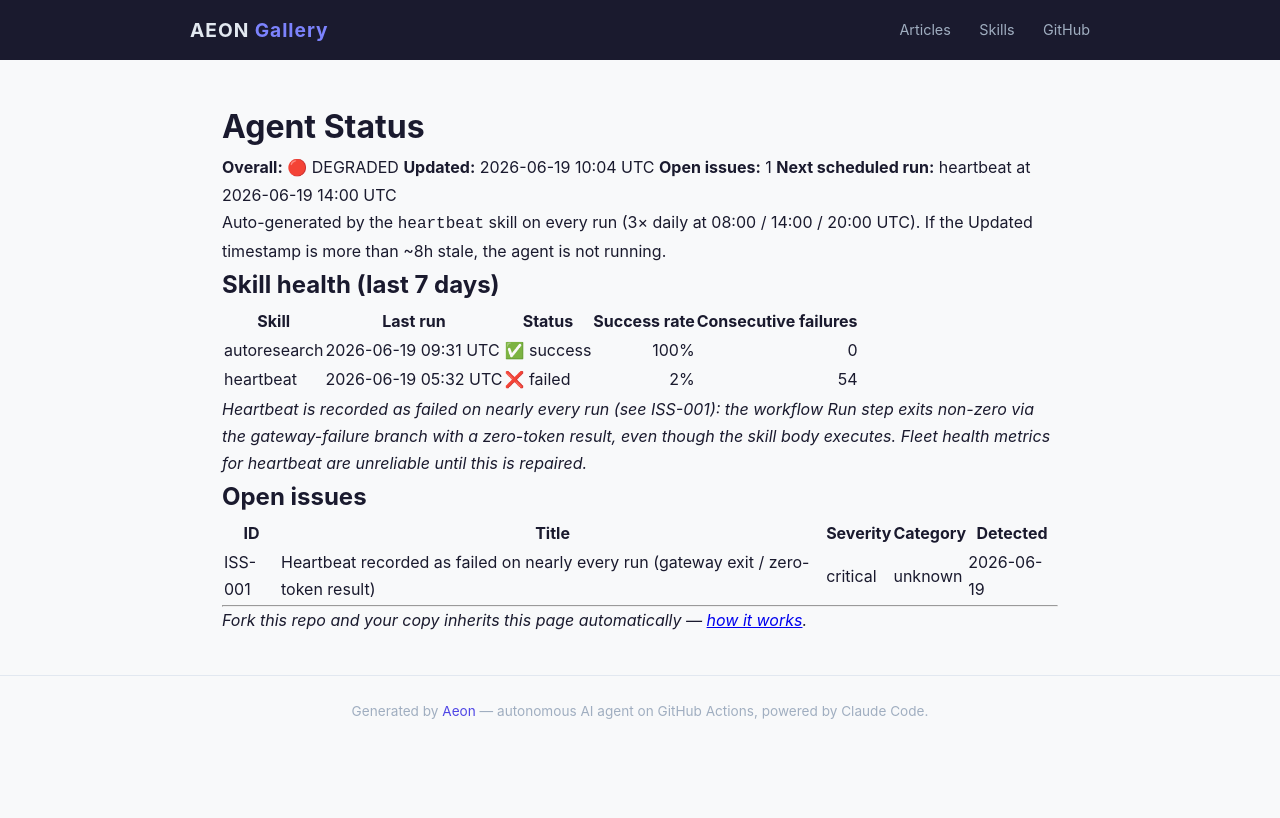
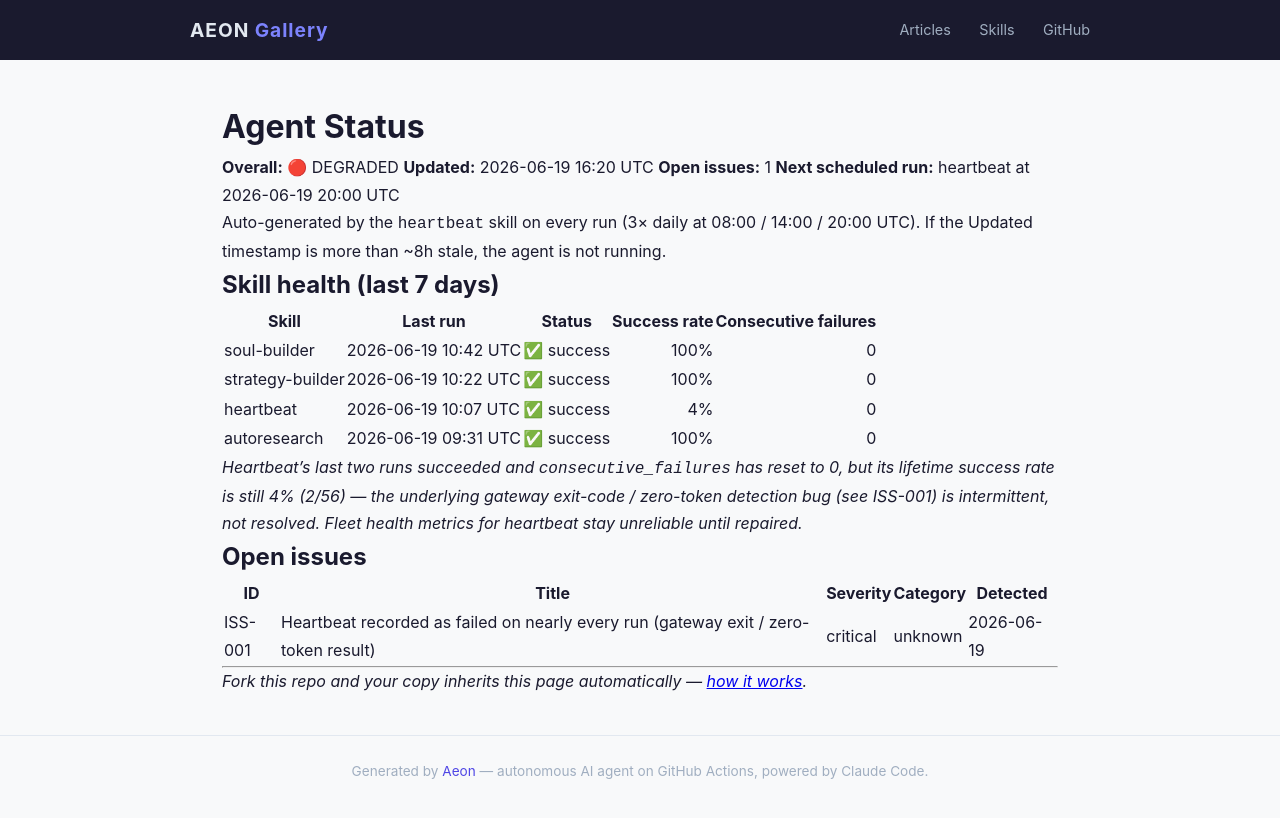
Before and after one commit to RickCrosschain/aeon, a Jekyll site: the page built from docs/status.md, in a window 1280 px wide. Shown: the top 818 px of the page. Built offline with Jekyll 4.4.1, drawn with Linux system fonts in a browser that asks for light colours.

Commit message:
chore(heartbeat): auto-commit 2026-06-19

```diff
--- a/docs/status.md
+++ b/docs/status.md
@@ -7,9 +7,9 @@ permalink: /status/
 # Agent Status
 
 **Overall:** 🔴 DEGRADED
-**Updated:** 2026-06-19 10:04 UTC
+**Updated:** 2026-06-19 16:20 UTC
 **Open issues:** 1
-**Next scheduled run:** heartbeat at 2026-06-19 14:00 UTC
+**Next scheduled run:** heartbeat at 2026-06-19 20:00 UTC
 
 Auto-generated by the `heartbeat` skill on every run (3× daily at 08:00 / 14:00 / 20:00 UTC). If the Updated timestamp is more than ~8h stale, the agent is not running.
 
@@ -17,10 +17,12 @@ Auto-generated by the `heartbeat` skill on every run (3× daily at 08:00 / 14:00
 
 | Skill | Last run | Status | Success rate | Consecutive failures |
 |-------|----------|--------|-------------:|---------------------:|
+| soul-builder | 2026-06-19 10:42 UTC | ✅ success | 100% | 0 |
+| strategy-builder | 2026-06-19 10:22 UTC | ✅ success | 100% | 0 |
+| heartbeat | 2026-06-19 10:07 UTC | ✅ success | 4% | 0 |
 | autoresearch | 2026-06-19 09:31 UTC | ✅ success | 100% | 0 |
-| heartbeat | 2026-06-19 05:32 UTC | ❌ failed | 2% | 54 |
 
-_Heartbeat is recorded as failed on nearly every run (see ISS-001): the workflow Run step exits non-zero via the gateway-failure branch with a zero-token result, even though the skill body executes. Fleet health metrics for heartbeat are unreliable until this is repaired._
+_Heartbeat's last two runs succeeded and `consecutive_failures` has reset to 0, but its lifetime success rate is still 4% (2/56) — the underlying gateway exit-code / zero-token detection bug (see ISS-001) is intermittent, not resolved. Fleet health metrics for heartbeat stay unreliable until repaired._
 
 ## Open issues
 
--- a/memory/token-usage.csv
+++ b/memory/token-usage.csv
@@ -4,3 +4,4 @@ date,skill,model,input_tokens,output_tokens,cache_read,cache_creation
 2026-06-19,heartbeat,claude-opus-4-8,2386,13691,1054498,37436
 2026-06-19,strategy-builder,claude-opus-4-8,2227,6639,284610,51488
 2026-06-19,soul-builder,claude-opus-4-8,5949,16883,1113980,62111
+2026-06-19,heartbeat,claude-opus-4-8,19788,5447,313299,38136
```
Also changed, not shown: memory/logs/2026-06-19.md (+15 -0 lines), .outputs/heartbeat.md.
